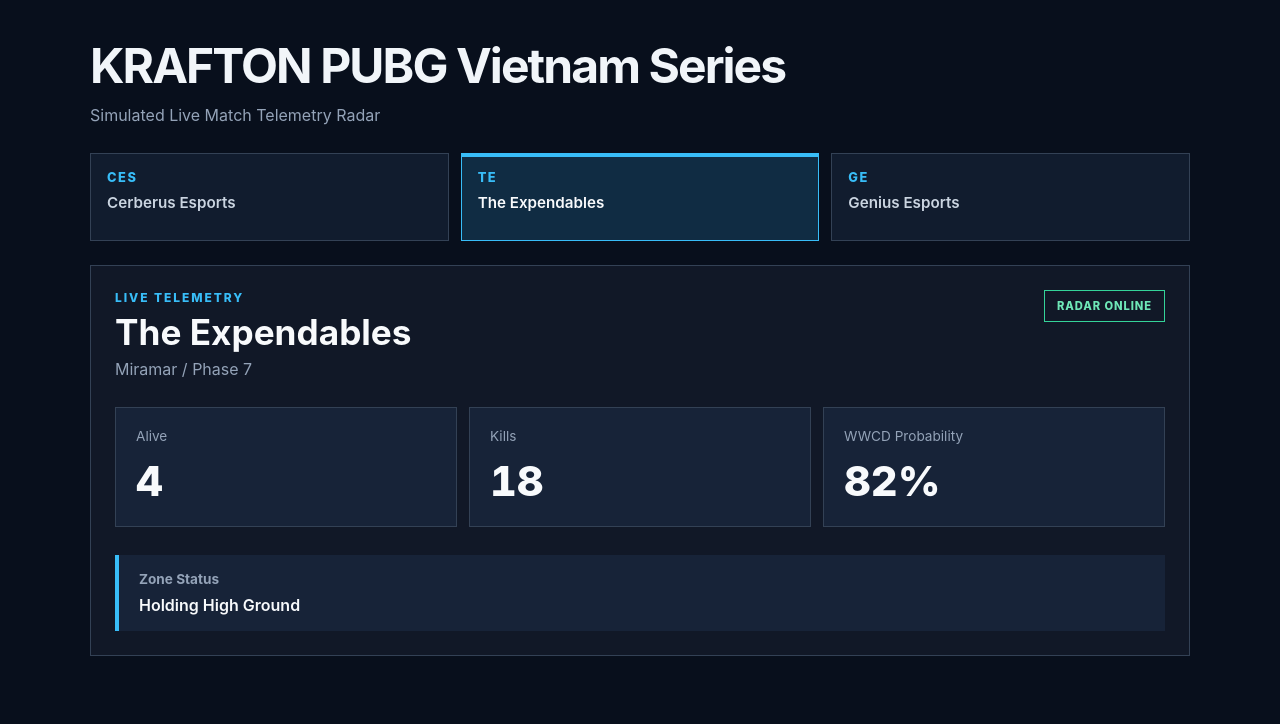
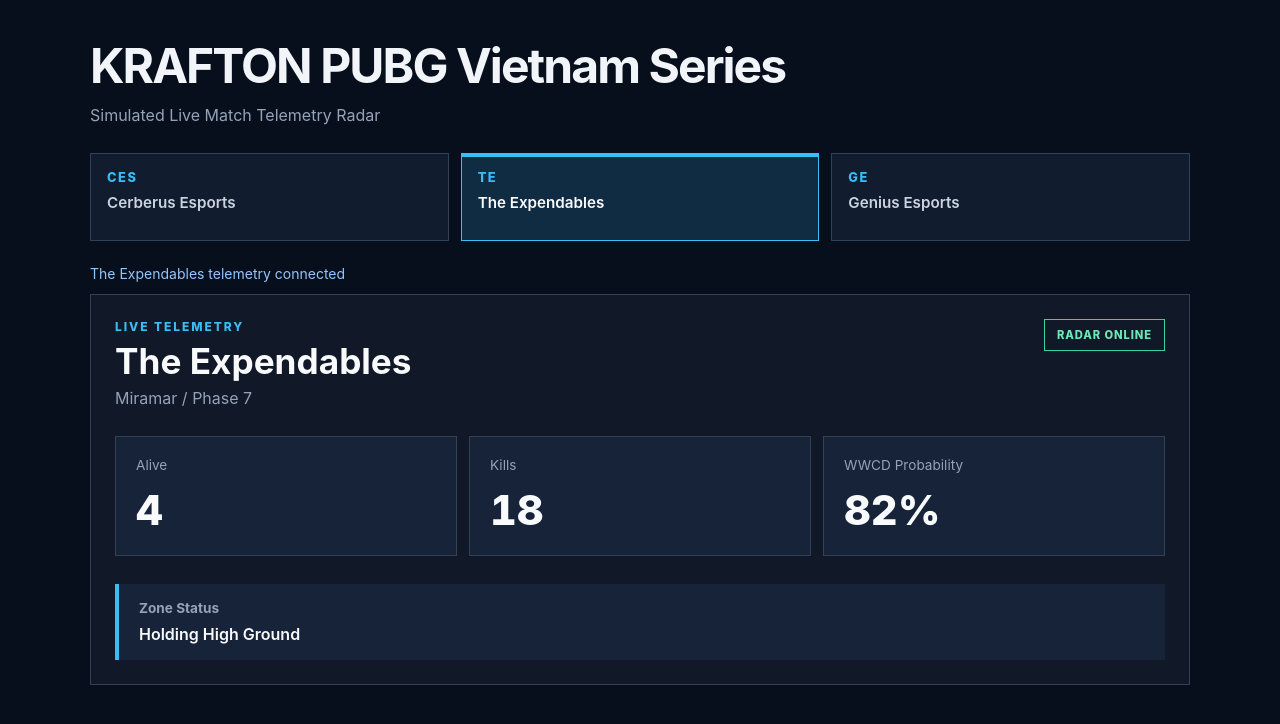
Before and after one commit to hchaupanjcwtf06/24520211_ToHuyenChau_Lab03, a React (Vite) app in the folder Exercise 3/: page / in a window 1280 px wide. Shown: the top 724 px of the page. Built offline with nearby package versions, Linux system fonts and the light colour scheme.

Commit message:
fix(ex3): preserve keyboard focus across telemetry retry

```diff
--- a/Exercise 3/src/components/PubgMatchTelemetry.jsx
+++ b/Exercise 3/src/components/PubgMatchTelemetry.jsx
@@ -1,5 +1,5 @@
 
-import { useEffect, useState } from 'react'
+import { useEffect, useRef, useState } from 'react'
 import { PUBG_VN_SQUADS } from '../data/pubgSquads.js'
 import { fetchKraftonPubgTelemetry } from '../services/telemetry.js'
 import styles from './PubgMatchTelemetry.module.css'
@@ -17,6 +17,7 @@ export function PubgMatchTelemetry({ squadId = 'te' }) {
   })
 
   const [result, setResult] = useState(INITIAL_VIEW)
+  const statusRef = useRef(null)
 
   const currentRequest =
     request.squadId === squadId
@@ -48,7 +49,10 @@ export function PubgMatchTelemetry({ squadId = 'te' }) {
         })
       })
       .catch((error) => {
-        if (controller.signal.aborted || error.name === 'AbortError') {
+        if (
+          controller.signal.aborted ||
+          error.name === 'AbortError'
+        ) {
           return
         }
 
@@ -64,6 +68,8 @@ export function PubgMatchTelemetry({ squadId = 'te' }) {
   }, [squadId, requestKey])
 
   function handleRetry() {
+    statusRef.current?.focus()
+
     setRequest((previous) => ({
       squadId,
       retryTick:
@@ -73,19 +79,18 @@ export function PubgMatchTelemetry({ squadId = 'te' }) {
     }))
   }
 
+  let content
+
   if (view.status === 'IDLE') {
-    return <p role="status">Radar is idle.</p>
-  }
-
-
-if (view.status === 'LOADING') {
-    return (
+    content = <p>Radar is idle.</p>
+  } else if (view.status === 'LOADING') {
+    content = (
       <section
         className={`${styles.panel} ${styles.skeleton}`}
         aria-busy="true"
         aria-label="Loading PUBG match telemetry"
       >
-        <p className={styles.loadingText} role="status">
+        <p className={styles.loadingText}>
           Syncing KRAFTON Radar...
         </p>
 
@@ -97,19 +102,14 @@ if (view.status === 'LOADING') {
         </div>
       </section>
     )
-  }
-
-
-
-if (view.status === 'ERROR') {
-    return (
-      <section className={`${styles.panel} ${styles.error}`} role="alert">
+  } else if (view.status === 'ERROR') {
+    content = (
+      <section
+        className={`${styles.panel} ${styles.error}`}
+        role="alert"
+      >
         <h2>Satellite Connection Lost</h2>
-
-        <p>
-          Blue-Zone Link Lost: {view.error}
-        </p>
-
+        <p>Blue-Zone Link Lost: {view.error}</p>
         <p>
           The telemetry request failed. Reconnect to retrieve
           the latest simulated match data.
@@ -124,13 +124,10 @@ if (view.status === 'ERROR') {
         </button>
       </section>
     )
-  }
-
-
-return (
+  } else {
+    content = (
       <article
         className={`${styles.panel} ${styles.telemetry}`}
-      aria-live="polite"
       >
         <header className={styles.telemetryHeader}>
           <div>
@@ -140,7 +137,6 @@ return (
               {view.data.map} / {view.data.phase}
             </p>
           </div>
-
           <span className={styles.onlineBadge}>
             RADAR ONLINE
           </span>
@@ -151,12 +147,10 @@ return (
             <dt>Alive</dt>
             <dd>{view.data.alive}</dd>
           </div>
-
           <div className={styles.metric}>
             <dt>Kills</dt>
             <dd>{view.data.kills}</dd>
           </div>
-
           <div className={styles.metric}>
             <dt>WWCD Probability</dt>
             <dd>{view.data.wwcdProb}</dd>
@@ -174,6 +168,28 @@ return (
     )
   }
 
+  return (
+    <section aria-label="PUBG telemetry radar">
+      <p
+        ref={statusRef}
+        tabIndex={-1}
+        role="status"
+        aria-live="polite"
+        className={styles.focusStatus}
+      >
+        {view.status === 'LOADING'
+          ? 'Syncing KRAFTON Radar...'
+          : view.status === 'SUCCESS'
+            ? `${view.data.name} telemetry connected`
+            : view.status === 'ERROR'
+              ? 'Satellite connection lost'
+              : 'Radar is idle'}
+      </p>
+
+      {content}
+    </section>
+  )
+}
 
 export function SquadSelector({ selectedId, onSelect }) {
   return (
@@ -192,7 +208,6 @@ export function SquadSelector({ selectedId, onSelect }) {
           <span className={styles.squadCode}>
             {squad.id.toUpperCase()}
           </span>
-
           <span className={styles.squadName}>
             {squad.name}
           </span>
--- a/Exercise 3/src/components/PubgMatchTelemetry.module.css
+++ b/Exercise 3/src/components/PubgMatchTelemetry.module.css
@@ -268,3 +268,23 @@
       grid-column: auto;
     }
   }
+
+  .panel:focus {
+    outline: none;
+  }
+
+  .panel:focus-visible {
+    outline: 3px solid #facc15;
+    outline-offset: 3px;
+  }
+
+  .focusStatus {
+    margin: 0 0 12px;
+    color: #93c5fd;
+    font-size: 0.875rem;
+  }
+
+  .focusStatus:focus {
+    outline: 3px solid #facc15;
+    outline-offset: 3px;
+  }
```
Also changed, not shown: 2 other files (tests, documents, lock files or other folders). Lines whose indentation alone changed are shown as unchanged.
